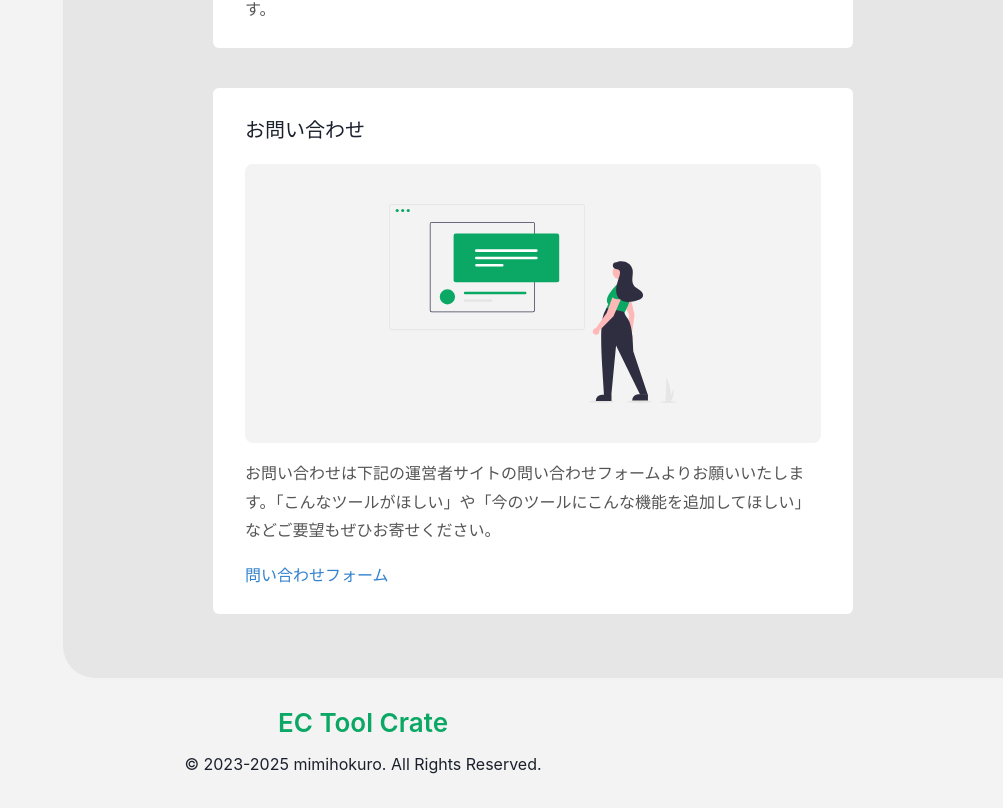
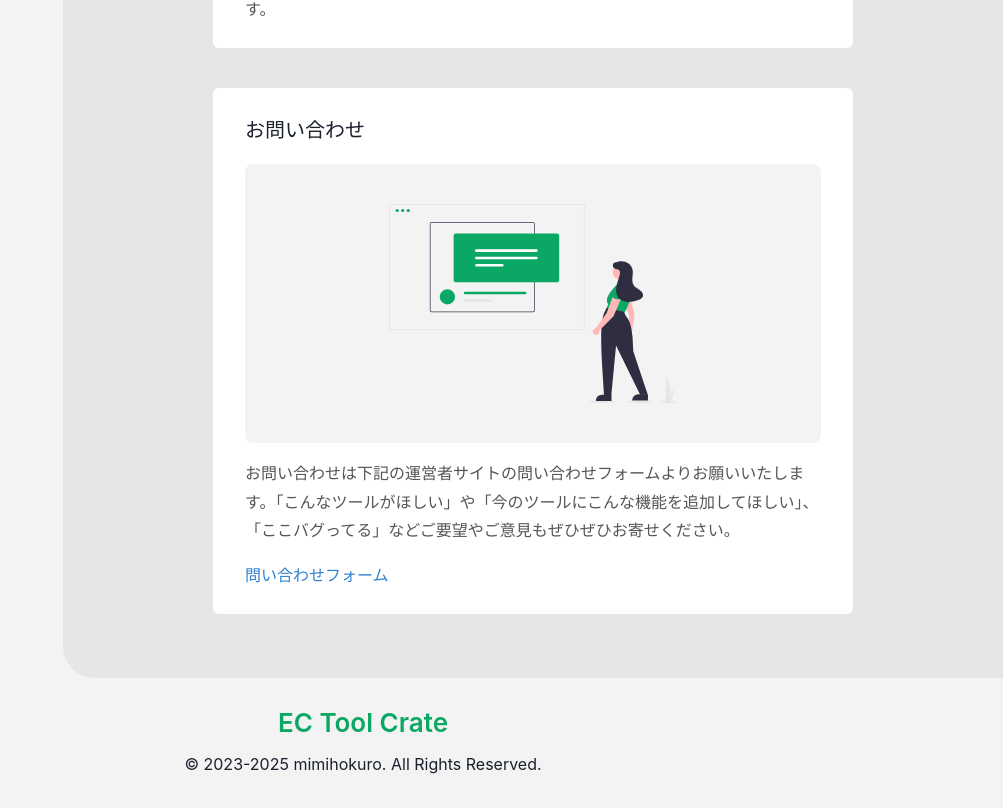
Before and after one commit to mimihokuro/app, a React (Vite) app: page / in a window 1280 px wide. Shown: the part 2428-3236 px from the top of the page, without its empty margins (277-1280 px from the left). Built offline with nearby package versions, Linux system fonts and the light colour scheme.

Commit message:
📝 トップ問い合わせ部分のテキストを編集

```diff
--- a/src/components/MainContentss.jsx
+++ b/src/components/MainContentss.jsx
@@ -60,7 +60,7 @@ const CONTENTS = [
       {
         type: "text",
         value:
-          "お問い合わせは下記の運営者サイトの問い合わせフォームよりお願いいたします。「こんなツールがほしい」や「今のツールにこんな機能を追加してほしい」などご要望もぜひお寄せください。",
+          "お問い合わせは下記の運営者サイトの問い合わせフォームよりお願いいたします。「こんなツールがほしい」や「今のツールにこんな機能を追加してほしい」、「ここバグってる」などご要望やご意見もぜひぜひお寄せください。",
       },
       {
         type: "link",
```
